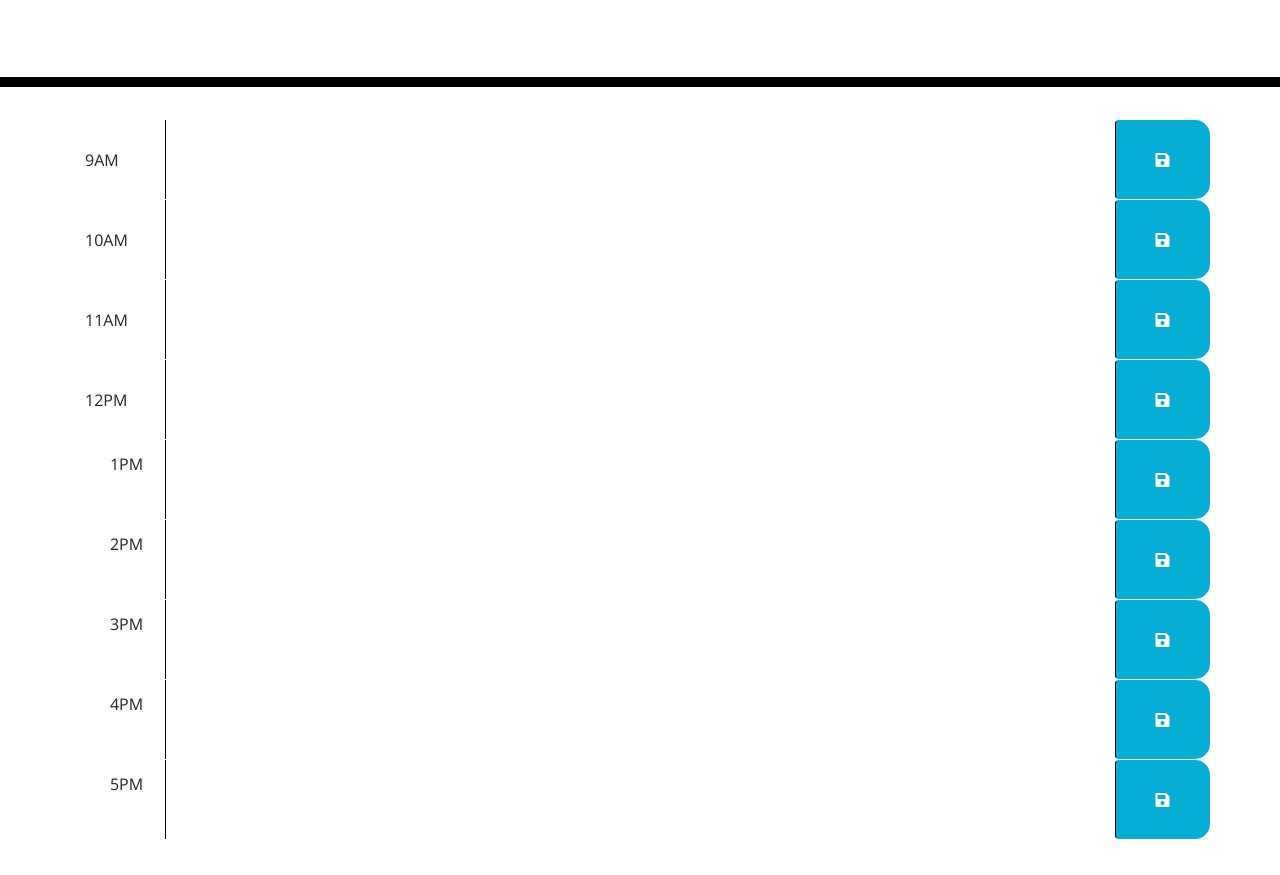
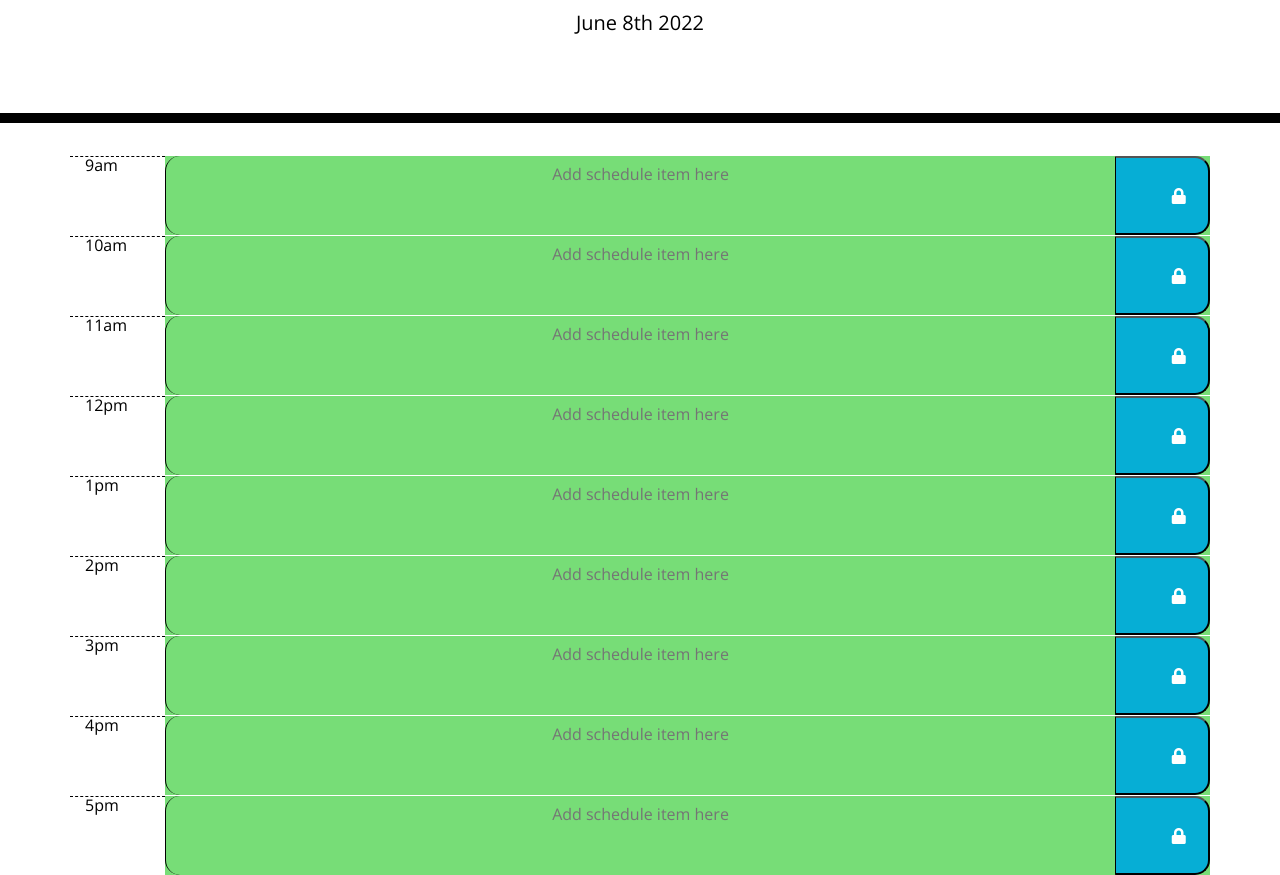
Before and after one commit to drerudin/Work-Day-Scheduler, a plain HTML site: page index.html in a window 1280 px wide. Shown: the part 181-1056 px from the top of the page. Before the commit the page ends 1020 px from the top, so only its background shows below. Drawn offline with nearby package versions, Linux system fonts and the light colour scheme.

Commit message:
final javascript code

```diff
--- a/assets/js/script.js
+++ b/assets/js/script.js
@@ -1,6 +1,49 @@
+$(document).ready(function () {
+    //Moment.js code for current date and time
+    let NowMoment = moment().format("MMMM Do YYYY");
+    let displayDate = document.getElementById("currentDay");
+    displayDate.innerHTML = NowMoment;
+    let currentHour = moment().format("HH");
 
-// added current date to the top of the page
-var currentDay = moment().format("dddd, MMMM Do");
-$("#currentDay").text(currentDay);
+    // Button function to clear local storage and clear contents
+    $("#clearFieldsBtn").click(function (event) {
+      event.preventDefault;
+      $("textarea").val("");
+      localStorage.clear();
+    });
 
-function saveButton =
+    //grabs hour from each time slot and compares it to actual time
+    $(".time-div").each(function () {
+      var timeDiv = $(this).attr("id").split("-")[1];
+
+      if (currentHour == timeDiv) {
+        $(this).addClass("present");
+        $(this).children(".description").addClass("white-text");
+      } else if (currentHour < timeDiv) {
+        $(this).removeClass("present");
+        $(this).addClass("future");
+      } else if (currentHour > timeDiv) {
+        $(this).removeClass("future");
+        $(this).addClass("past");
+      }
+    });
+
+    //grabs values from time and value divs and saves them to local storage
+    $(".saveBtn").click(function (event) {
+      event.preventDefault();
+      var value = $(this).siblings(".time-block").val();
+      var time = $(this).parent().attr("id").split("-")[1];
+      localStorage.setItem(time, value);
+    });
+
+    //retrieves items from local storage and sets them in proper places
+    $("#hour-09 .time-block").val(localStorage.getItem("09"));
+    $("#hour-10 .time-block").val(localStorage.getItem("10"));
+    $("#hour-11 .time-block").val(localStorage.getItem("11"));
+    $("#hour-12 .time-block").val(localStorage.getItem("12"));
+    $("#hour-13 .time-block").val(localStorage.getItem("13"));
+    $("#hour-14 .time-block").val(localStorage.getItem("14"));
+    $("#hour-15 .time-block").val(localStorage.getItem("15"));
+    $("#hour-16 .time-block").val(localStorage.getItem("16"));
+    $("#hour-17 .time-block").val(localStorage.getItem("17"));
+  });
--- a/index.html
+++ b/index.html
@@ -21,79 +21,79 @@
   </header>
 
   <div class="container">
-    <!-- Timeblocks go here -->
-    <div id="hour-9" class="row">
-      <div class="col-md-1">
-        9AM
-      </div>
-      <textarea class="col-md-10 description"></textarea>
-      <button class="btn saveBtn col-md-1"><i class="fas fa-save"></i></button>
+    <div id="hour-09" class="row time-div">
+      <div class="col-md-1 hour"><span id="9">9am</span></div>
+      <textarea class="col-md-10 time-block description" placeholder="Add schedule item here"></textarea>
+      <button class="col-md-1 saveBtn" aria-label="save button 9am">
+        <i class="fas fa-lock"></i>
+      </button>
     </div>
 
-  <div id="hour-10" class="row">
-    <div class="col-md-1">
-      10AM
-    </div>
-    <textarea class="col-md-10 description"></textarea>
-    <button class="btn saveBtn col-md-1"><i class="fas fa-save"></i></button>
+    <div id="hour-10" class="row time-div">
+      <div class="col-md-1 hour"><span id="10">10am</span></div>
+      <textarea class="col-md-10 time-block description" placeholder="Add schedule item here"></textarea>
+      <button class="col-md-1 saveBtn" aria-label="save button 10am">
+        <i class="fas fa-lock"></i>
+      </button>
     </div>
 
-  <div id="hour-11" class="row">
-    <div class="col-md-1">
-      11AM
-    </div>
-    <textarea class="col-md-10 description"></textarea>
-    <button class="btn saveBtn col-md-1"><i class="fas fa-save"></i></button>
-
-  </div>
-  <div id="hour-12" class="row">
-    <div class="col-md-1">
-      12PM
-    </div>
-    <textarea class="col-md-10 description"></textarea>
-    <button class="btn saveBtn col-md-1"><i class="fas fa-save"></i></button>
+    <div id="hour-11" class="row time-div">
+      <div class="col-md-1 hour"><span id="11">11am</span></div>
+      <textarea class="col-md-10 time-block description" placeholder="Add schedule item here"></textarea>
+      <button class="col-md-1 saveBtn" aria-label="save button 11am">
+        <i class="fas fa-lock"></i>
+      </button>
     </div>
 
-  <div id="hour-1" class="row">
-    <div class="col-md-1">
-      1PM
-    </div>
-    <textarea class="col-md-10 description"></textarea>
-    <button class="btn saveBtn col-md-1"><i class="fas fa-save"></i></button>
+    <div id="hour-12" class="row time-div">
+      <div class="col-md-1 hour"><span id="12">12pm</span></div>
+      <textarea class="col-md-10 time-block description" placeholder="Add schedule item here"></textarea>
+      <button class="col-md-1 saveBtn" aria-label="save button 12pm">
+        <i class="fas fa-lock"></i>
+      </button>
     </div>
 
-  <div id="hour-2" class="row">
-    <div class="col-md-1">
-      2PM
-    </div>
-    <textarea class="col-md-10 description"></textarea>
-    <button class="btn saveBtn col-md-1"><i class="fas fa-save"></i></button>
+    <div id="hour-13" class="row time-div">
+      <div class="col-md-1 hour"><span id="13">1pm</span></div>
+      <textarea class="col-md-10 time-block description" placeholder="Add schedule item here"></textarea>
+      <button class="col-md-1 saveBtn" aria-label="save button 1pm">
+        <i class="fas fa-lock"></i>
+      </button>
     </div>
 
-  <div id="hour-3" class="row">
-    <div class="col-md-1">
-      3PM
-    </div>
-    <textarea class="col-md-10 description"></textarea>
-    <button class="btn saveBtn col-md-1"><i class="fas fa-save"></i></button>
+    <div id="hour-14" class="row time-div">
+      <div class="col-md-1 hour"><span id="14">2pm</span></div>
+      <textarea class="col-md-10 time-block description" placeholder="Add schedule item here"></textarea>
+      <button class="col-md-1 saveBtn" aria-label="save button 2pm">
+        <i class="fas fa-lock"></i>
+      </button>
     </div>
 
-  <div id="hour-4" class="row">
-    <div class="col-md-1">
-      4PM
-    </div>
-    <textarea class="col-md-10 description"></textarea>
-    <button class="btn saveBtn col-md-1"><i class="fas fa-save"></i></button>
+    <div id="hour-15" class="row time-div">
+      <div class="col-md-1 hour"><span id="15">3pm</span></div>
+      <textarea class="col-md-10 time-block description" placeholder="Add schedule item here"></textarea>
+      <button class="col-md-1 saveBtn" aria-label="save button 3pm">
+        <i class="fas fa-lock"></i>
+      </button>
     </div>
 
-  <div id="hour-5" class="row">
-    <div class="col-md-1">
-      5PM
+    <div id="hour-16" class="row time-div">
+      <div class="col-md-1 hour n"><span id="16">4pm</span></div>
+      <textarea class="col-md-10 time-block description" placeholder="Add schedule item here"></textarea>
+      <button class="col-md-1 saveBtn" aria-label="save button 4pm">
+        <i class="fas fa-lock"></i>
+      </button>
     </div>
-    <textarea class="col-md-10 description"></textarea>
-    <button class="btn saveBtn col-md-1"><i class="fas fa-save"></i></button>
+
+    <div id="hour-17" class="row time-div">
+      <div class="col-md-1 hour"><span id="17">5pm</span></div>
+      <textarea class="col-md-10 time-block description" placeholder="Add schedule item here"></textarea>
+      <button class="col-md-1 saveBtn" aria-label="save button 5pm">
+        <i class="fas fa-lock"></i>
+      </button>
     </div>
   </div>
+
   <script src="https://code.jquery.com/jquery-3.4.1.min.js"></script>
 <script src="https://cdnjs.cloudflare.com/ajax/libs/moment.js/2.24.0/moment.min.js"></script>
 <script src="./assets/js/script.js"></script>
```
Lines whose indentation alone changed are shown as unchanged.
